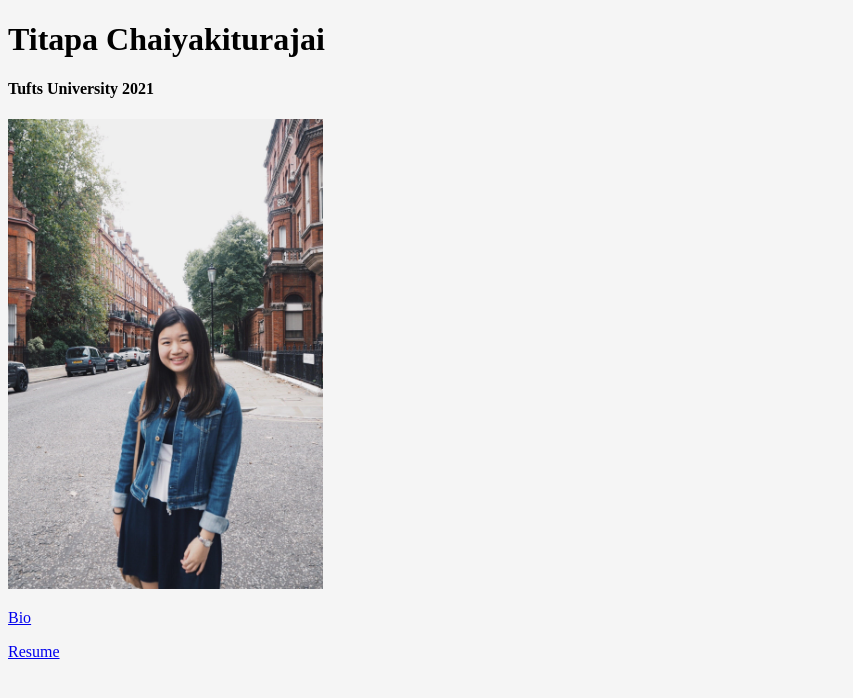
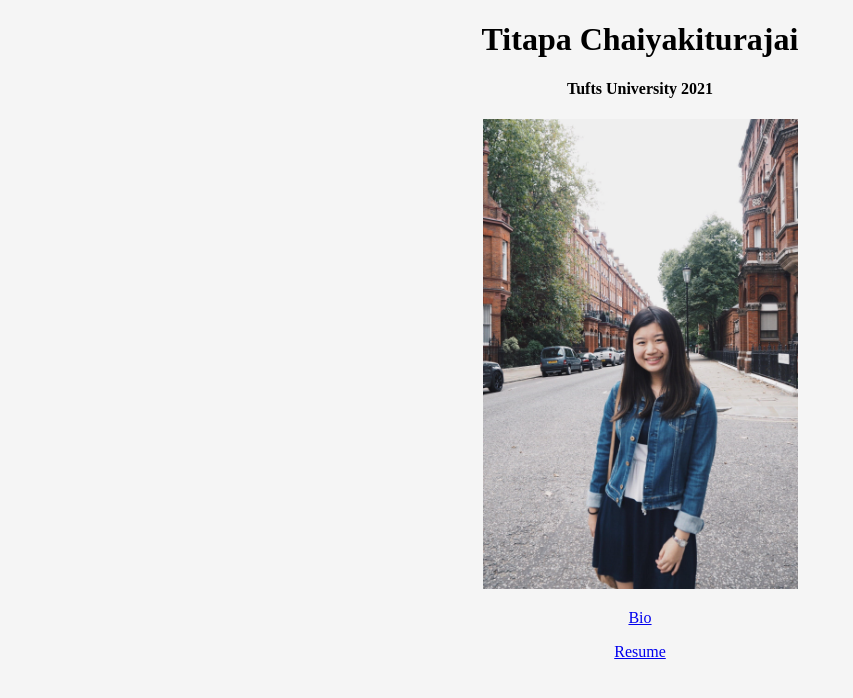
Before and after one commit to titapa-punpun/titapapunne.github.io, a plain HTML site: page index.html in a window 1280 px wide. Shown: the whole page, without its empty margins (0-853 px from the left). Drawn offline with Linux system fonts and the light colour scheme.

Commit message:
change font

```diff
--- a/index.html
+++ b/index.html
@@ -5,7 +5,7 @@
 
 <head>
 	<title>titapapunne</title>
-	<link href="style.css" rel="stylesheet" />
+	<link href="index_style.css" rel="stylesheet" />
 </head>
 
 <body>
--- /dev/null
+++ b/index_style.css
@@ -0,0 +1,9 @@
+body {
+	background-color: #F5F5F5;
+	font-family: "muli";
+	text-align: center;
+}
+
+h1 {
+	font-family: "Cedarville Cursive";
+}
--- a/style.css
+++ /dev/null
@@ -1,4 +0,0 @@
-body {
-	background-color: #F5F5F5;
-	font-family: "papyrus";
-}
```
Also changed, not shown: bio.html (+1 -1 lines), bio_style.css (added).
